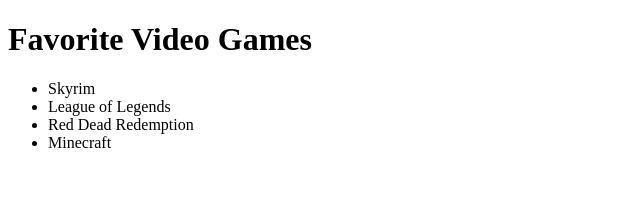
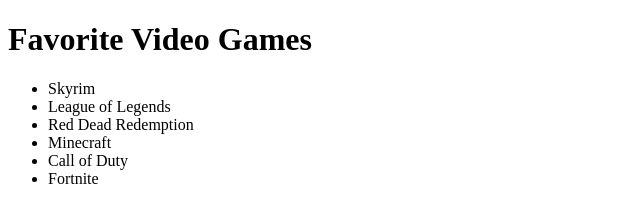
Before and after one commit to dkatina/dual-test, a plain HTML site: page index.html in a window 1280 px wide. Shown: the whole page, without its empty margins (0-640 px from the left). Drawn offline with Linux system fonts and the light colour scheme.

Commit message:
add cod and fortnite

```diff
--- a/index.html
+++ b/index.html
@@ -12,6 +12,8 @@
         <li>League of Legends</li>
         <li>Red Dead Redemption</li>
         <li>Minecraft</li>
+        <li>Call of Duty</li>
+        <li>Fortnite</li>
     </ul>
 </body>
 </html>
```
